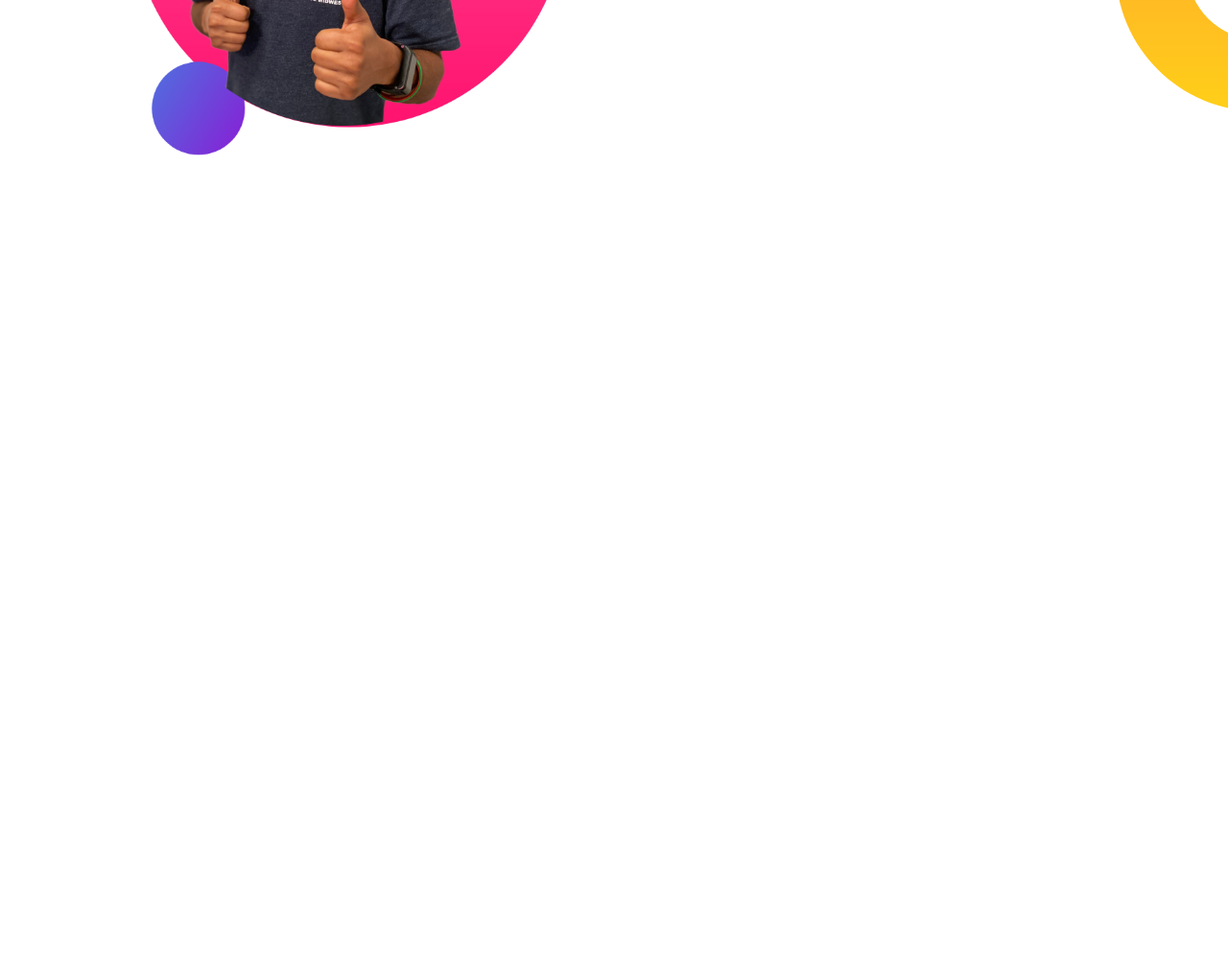
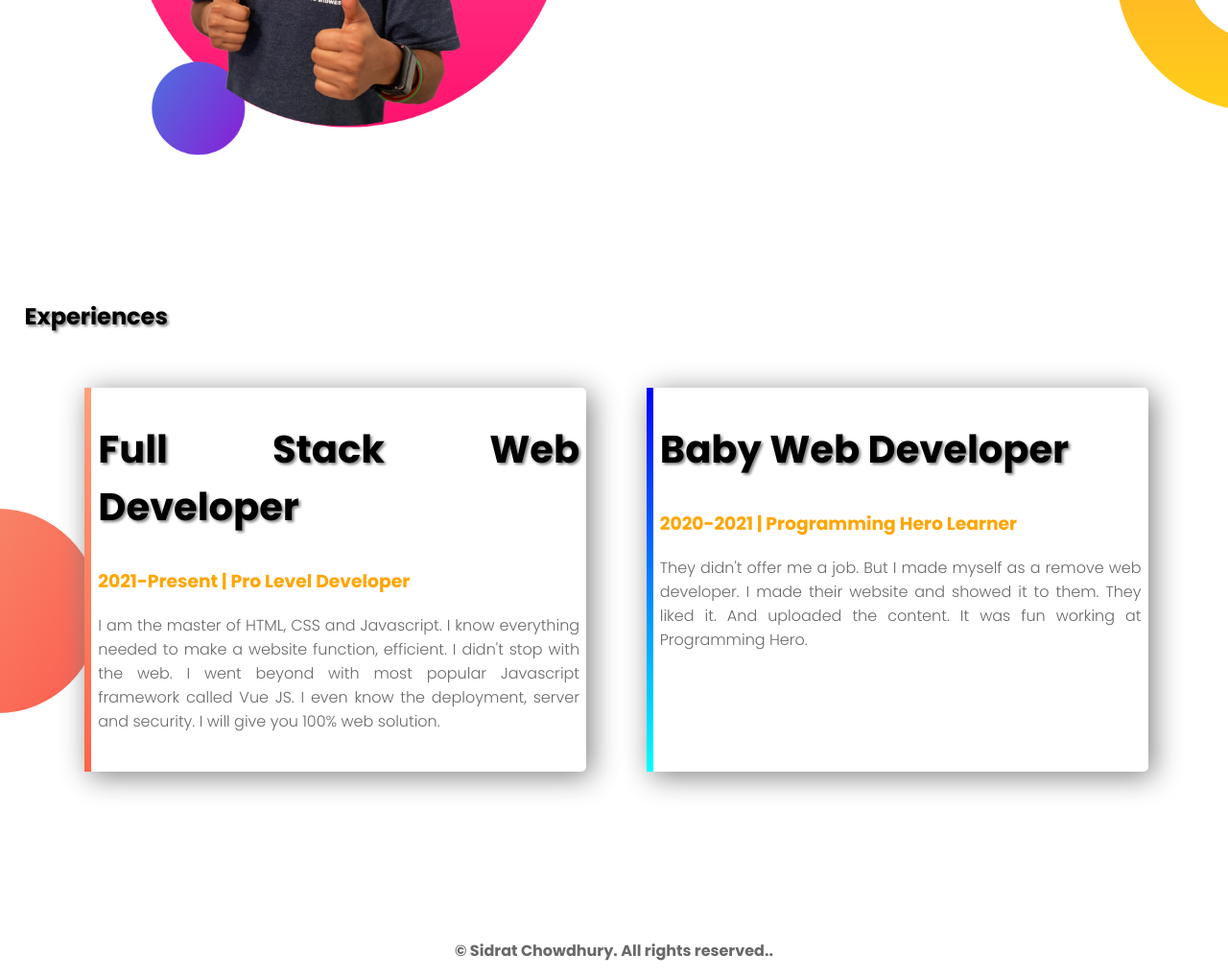
Before and after one commit to sidratchy/my-portfolio, a plain HTML site: page index.html in a window 1280 px wide. Shown: the part 1008-2027 px from the top of the page at 96% size. Before the commit the page ends 1300 px from the top, so only its background shows below. Drawn offline with Linux system fonts and the light colour scheme.

Commit message:
add more

```diff
--- a/index.html
+++ b/index.html
@@ -12,10 +12,10 @@
     <section id="top-banner">
         <div class="half-side">
             <h1>Welcome To </h1>
-            <h1><span class="name-highlight">Sidrat Chy</span> World</h1>
+            <h1><span class="tomato-highlight">Sidrat Chy</span> World</h1>
             <h3>Professional Web Developer</h3>
             <p>You might saw me jumping, climbing buildings, and stopping trains. But nobody pays me a dime for that work. That's why I am learning and mastering web development. I will not stop until I become the Web Development Hero.</p>
-            <a class="link-button" href="#" target="_blank">CLICK HERE</a>
+            <a class="link-button" href="#" target="_blank">HIRE ME</a>
         </div>
         <div class="half-side">
             <img src="image/jhankar.png" alt="">
@@ -32,6 +32,21 @@
             <a class="link-button" target="_blank" href="#">DOWNLOAD RESUME</a>
         </div>
     </section>
-
+   <section id="experience-area">
+       <h2>Experiences</h2>
+        <div id="full-stack" class="half-side box-style">
+            <h2>Full Stack Web Developer</h2>
+            <h3 class="tomato-highlight">2021-Present | Pro Level Developer</h3>
+            <p>I am the master of HTML, CSS and Javascript. I know everything needed to make a website function, efficient. I didn't stop with the web. I went beyond with most popular Javascript framework called Vue JS. I even know the deployment, server and security. I will give you 100% web solution.</p>
+        </div>
+        <div id="baby-dev" class="half-side box-style">
+        <h2>Baby Web Developer</h2>
+        <h3 class="tomato-highlight">2020-2021 | Programming Hero Learner</h3>
+        <p>They didn't offer me a job. But I made myself as a remove web developer. I made their website and showed it to them. They liked it. And uploaded the content. It was fun working at Programming Hero.</p>
+        </div>
+   </section>
+   <footer>
+       <p>&copy Sidrat Chowdhury. All rights reserved..</p>
+   </footer>
 </body>
 </html>
--- a/style.css
+++ b/style.css
@@ -5,7 +5,7 @@ body{
 p{
     color:dimgray
 }
-.name-highlight{
+.tomato-highlight{
     color:orange;
 }
 .half-side h1{
@@ -19,6 +19,7 @@ p{
     float: left;
     margin-left: 5%;
     margin-top: 3%;
+    text-align: justify;
 }
 .half-side img{
     width: 100%;
@@ -42,9 +43,39 @@ p{
     background-repeat: no-repeat;
     background-position: right;
 }
+.box-style{
+    box-shadow: 5px 5px 30px gray;
+    height: 80%;
+    padding: 0px 7px;
+    border-radius: 5px;
+    background-color: white;
+
+}
+#experience-area{
+background-image: url("image/exp-bg.png");
+background-repeat: no-repeat;
+background-position: left;
+}
+#experience-area h2{
+  text-shadow: 2px 2px 3px gray;
+}
+#full-stack{
+    border-left: 7px solid;
+    border-image: linear-gradient(180deg,lightsalmon,tomato);
+    border-image-slice: 1;
+}
+#baby-dev{
+    border-left:7px solid;
+    border-image: linear-gradient(180deg, blue,cyan);
+    border-image-slice:1;
+}
 section{
     height: 500px;
     padding-bottom: 150px;
 
     padding-left: 2%;
 }
+footer p{
+    text-align:center;
+    font-weight:bold;
+}
```
